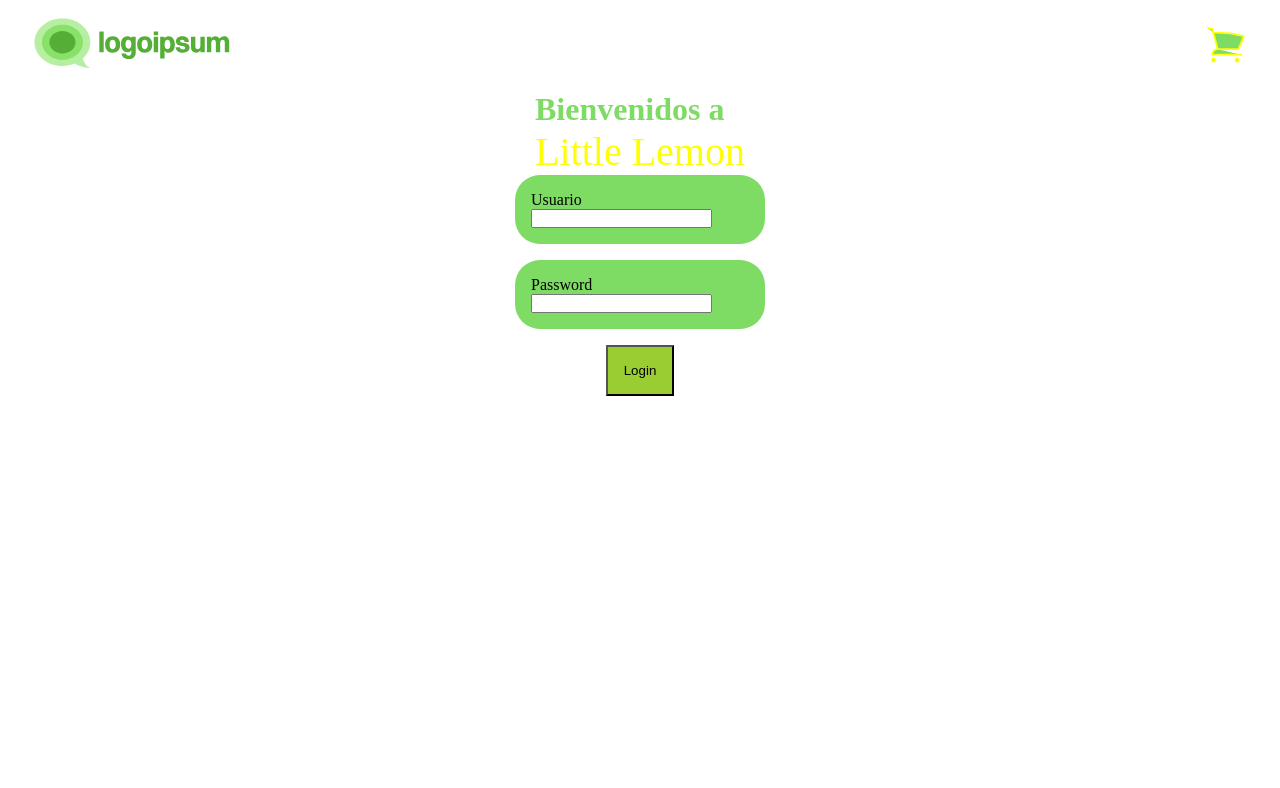
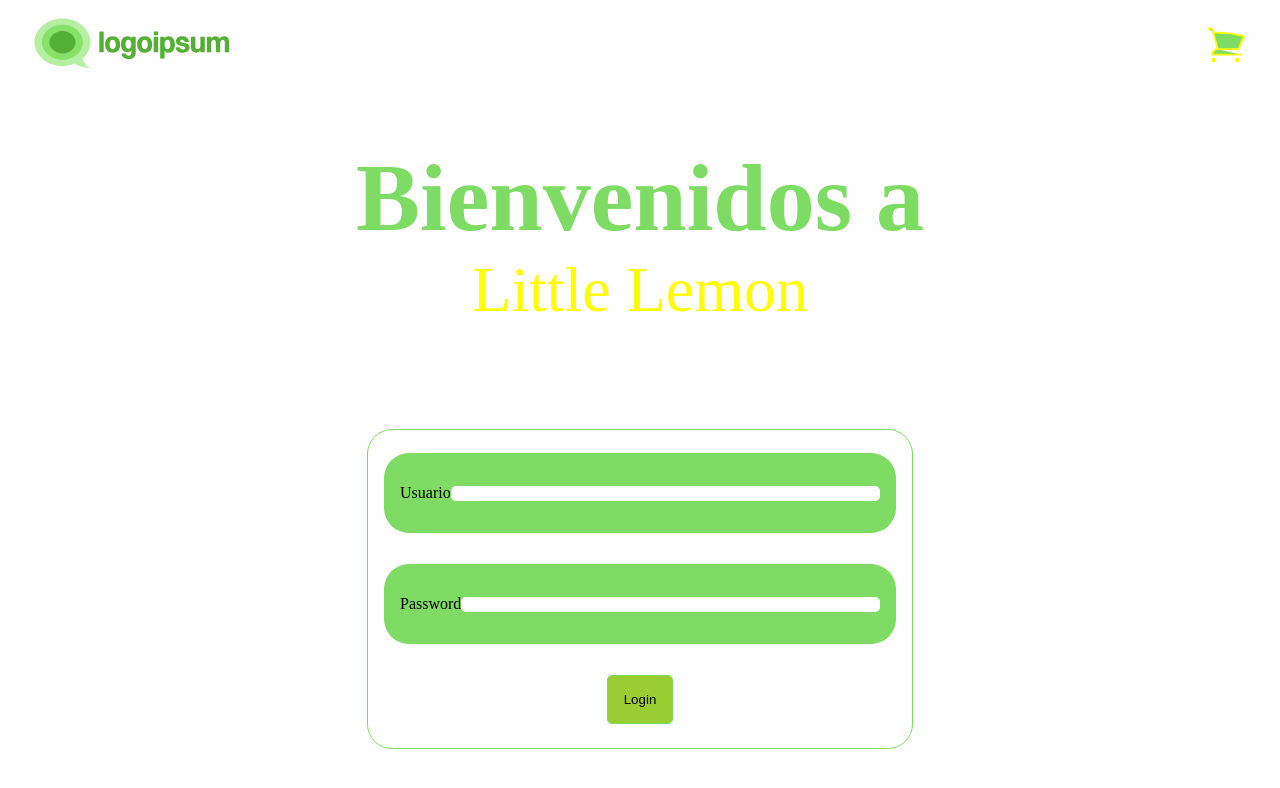
Before and after one commit to rarubara/ygoCardSearch, a React (Vite) app: page /login in a window 1280 px wide. Shown: the top 788 px of the page. Built offline with nearby package versions, Linux system fonts and the light colour scheme.

Commit message:
arreglo de estilos

```diff
--- a/src/Components/Detalle/index.jsx
+++ b/src/Components/Detalle/index.jsx
@@ -1,16 +1,17 @@
+/* eslint-disable no-unused-vars */
 /* eslint-disable react/prop-types */
+
+import React from "react"
 
 
 const Card = (props) => {
     const { url = "", texto = "" } = props
     return (
-        <div className="flex justify-between p-4  gap-4 border border-green-700 max-width-90pc m-auto">
-            <img alt="img" src={url} className="w-10pc h-10pc" />
-            <p className="text-xl">
-                {texto}
-            </p>
-        </div>
-    )
+      <div className="flex justify-between p-4  gap-4 border border-green-700 width-70pc m-auto">
+        <img alt="img" src={url} className="w-10pc h-10pc" />
+        <p className="text-xl">{texto}</p>
+      </div>
+    );
 }
 
 const detalles = [
--- a/src/Components/Header/index.jsx
+++ b/src/Components/Header/index.jsx
@@ -1,9 +1,11 @@
+/* eslint-disable no-unused-vars */
+import React from 'react'
 import { Link } from 'react-router-dom'
 
 // menu + logo + login + carrito
 const Header = () => {
     return (
-        <header className='sticky z-index-999'>
+        <header className='sticky z-index-999 bg-white'>
             <nav className='flex justify-between p-4 mx-4 '>
                 <img src='menu.svg' alt='menu' className='w-44px mostrar' />
                 <Link to="/" className='cursor-pointer'>
--- a/src/Components/Hlogin/index.jsx
+++ b/src/Components/Hlogin/index.jsx
@@ -1,21 +1,27 @@
-import { Link } from 'react-router-dom'
+/* eslint-disable no-unused-vars */
+import React from "react";
+import { Link, useNavigate } from "react-router-dom";
 
 const Hlogin = () => {
+  let navigate = useNavigate();
   return (
-        <header className='sticky z-index-999'>
-            <nav className='flex justify-between p-4 mx-4'>
-                <Link className=' green-700 text-3xl decoration-none w-200px mostrar'>
+    <header className="sticky z-index-999">
+      <nav className="flex justify-between p-4 mx-4">
+        <button
+          className=" green-700 text-3xl decoration-none w-200px mostrar"
+          onClick={() => navigate(-1)}
+        >
           &lt; Atras
+        </button>
+        <Link to="/" className="cursor-pointer">
+          <img src="logo.svg" alt="logo" />
         </Link>
-                <Link to="/" className='cursor-pointer'>
-                    <img src='logo.svg' alt='logo' />
-                </Link>
-                <section className='flex gap-4 justify-center align-center'>
-                    <img src='cart.svg' alt='cart' className='w-44px cursor-pointer' />
+        <section className="flex gap-4 justify-center align-center">
+          <img src="cart.svg" alt="cart" className="w-44px cursor-pointer" />
         </section>
       </nav>
     </header>
-    )
-}
+  );
+};
 
-export default Hlogin
+export default Hlogin;
--- a/src/Pages/Login/index.jsx
+++ b/src/Pages/Login/index.jsx
@@ -1,60 +1,64 @@
-import Hlogin from "../../Components/Hlogin"
-
-
+/* eslint-disable no-unused-vars */
+import React from "react";
+import Hlogin from "../../Components/Hlogin";
 
 const LoginSection = () => {
   return (
-    <div className="flex flex-col gap-4 justify-between">
-      <section className="bg-green-700 max-width-250px p-4 m-auto rounded-lg mt-4">
-        <label htmlFor="usuario">Usuario</label>
-        <input type="text" id="usuario" name="usuario" />
+    <div className="gap-4 justify-between flex flex-col my-16 border-green-700  h-40dvh p-4 rounded-lg m-auto">
+      <section className="flex bg-green-700 width-40pc h-10dvh p-4 m-auto rounded-lg mt-4">
+        <label
+          className="self-align-center justify-center m-auto"
+          htmlFor="usuario"
+        >
+          Usuario
+        </label>
+        <input
+          type="text"
+          id="usuario"
+          name="usuario"
+          className="m-auto width-90pc border-none rounded-md"
+        />
       </section>
-      <section className="bg-green-700 max-width-250px p-4 m-auto rounded-lg mt-4">
-        <label htmlFor="password">Password</label>
-        <input type="text" id="usuario" name="usuario" />
+      <section className="flex bg-green-700 width-40pc h-10dvh p-4 m-auto rounded-lg mt-4">
+        <label
+          className="self-align-center justify-center m-auto"
+          htmlFor="password"
+        >
+          Password
+        </label>
+        <input
+          type="password"
+          id="password"
+          name="password"
+          className="m-auto width-90pc border-none rounded-md"
+        />
       </section>
-      <button className="p-4 m-auto bg-yellow-700">
-        <p className="texto-black">
-          Login
-        </p>
+      <button className="p-4 m-auto bg-yellow-700 border-green-700 rounded-md text-white">
+        <p className="texto-black">Login</p>
       </button>
     </div>
-
-  )
-}
-// const LoginSection = () => {
-//   return (
-//     <section className="bg-green-700 max-width-250px p-4 m-auto rounded-lg">
-//       <label htmlFor="usuario">Usuario</label>
-//       <input type="text" id="usuario" name="usuario" />
-//     </section>
-//   )
-// }
+  );
+};
 
 const Title = () => {
   return (
-    <div className=" flex flex-col justify-center w-fit m-auto">
-      <h1 className="green-700 text-3xl">Bienvenidos a
-      </h1>
-      <span className="yellow-200 justify-center text-4xl">
+    <div className=" justify-center w-fit align-center m-auto flex flex-col mt-4">
+      <h1 className="green-700 text-12xl text-center">Bienvenidos a</h1>
+      <span className="yellow-200 justify-center text-10xl text-center">
         Little Lemon
       </span>
     </div>
-
-  )
-}
-
-
-
+  );
+};
 
 const Login = () => {
   return (
-    <div>
+    <div className="flex flex-col h-100dvh">
       <Hlogin />
       <Title />
       <LoginSection />
     </div>
-  )
-}
+  );
+};
 
-export default Login
+export default Login;
--- a/src/index.css
+++ b/src/index.css
@@ -35,6 +35,28 @@
  .my-4 {
    margin-top: 1rem;
    margin-bottom: 1rem;
+ }
+
+ .my-8 {
+   margin-top: 2rem;
+   margin-bottom: 2rem;
+ }
+
+ .my-16 {
+   margin-top: 4rem;
+   margin-bottom: 4rem;
+ }
+
+ .h-100dvh {
+   height: 100dvh;
+ }
+
+ .h-40dvh {
+   height: 40dvh;
+ }
+
+ .width-40pc {
+   width: 40dvw;
  }
 
  .px-4 {
@@ -81,17 +103,20 @@
    max-width: 200px;
  }
 
-
  .max-width-250px {
    max-width: 250px;
  }
 
 
- .max-width-90pc {
-   max-width: 90%;
+ .min-width-70pc {
+   min-width: 70%;
  }
 
-.w-200px{
+ .width-70pc {
+   width: 70%;
+ }
+
+ .w-200px {
    width: 200px;
  }
 
@@ -111,6 +136,7 @@
  .yellow-700 {
    color: yellowgreen
  }
+
  .bg-yellow-700 {
    color: yellowgreen;
    background: yellowgreen;
@@ -153,6 +179,10 @@ color: yellowgreen
    height: 40dvh;
  }
 
+ .h-10dvh {
+   height: 10dvh;
+ }
+
  .h-50dvh {
    height: 50dvh;
  }
@@ -177,8 +207,16 @@ color: yellowgreen
    width: fit-content;
  }
 
+ .width-90pc {
+   width: 90%;
+ }
+
  .border {
    border: 1px solid transparent
+ }
+
+ .bg-white {
+   background: white;
  }
 
  .bg-green-700 {
@@ -197,7 +235,7 @@ color: yellowgreen
    color: white;
  }
 
- .texto-
+
 
  .align-start {
    align-self: self-start;
@@ -207,6 +245,7 @@ color: yellowgreen
    position: relative;
    top: -250px;
  }
+
  .fixed {
    position: fixed;
  }
@@ -231,8 +270,16 @@ color: yellowgreen
    justify-self: center;
  }
 
+ .rounded-md {
+   border-radius: 5px;
+ }
+
  .rounded-lg {
    border-radius: 25px;
+ }
+
+ .border-none {
+   border: none;
  }
 
  .text-xl {
@@ -255,7 +302,19 @@ color: yellowgreen
    font-size: 2.5rem;
  }
 
-.decoration-none{
+ .text-12xl {
+   font-size: 6rem;
+ }
+
+ .text-10xl {
+   font-size: 4rem;
+ }
+
+ .text-center {
+   text-align: center;
+ }
+
+ .decoration-none {
    text-decoration: none;
  }
 
```
Lines whose indentation alone changed are shown as unchanged.
